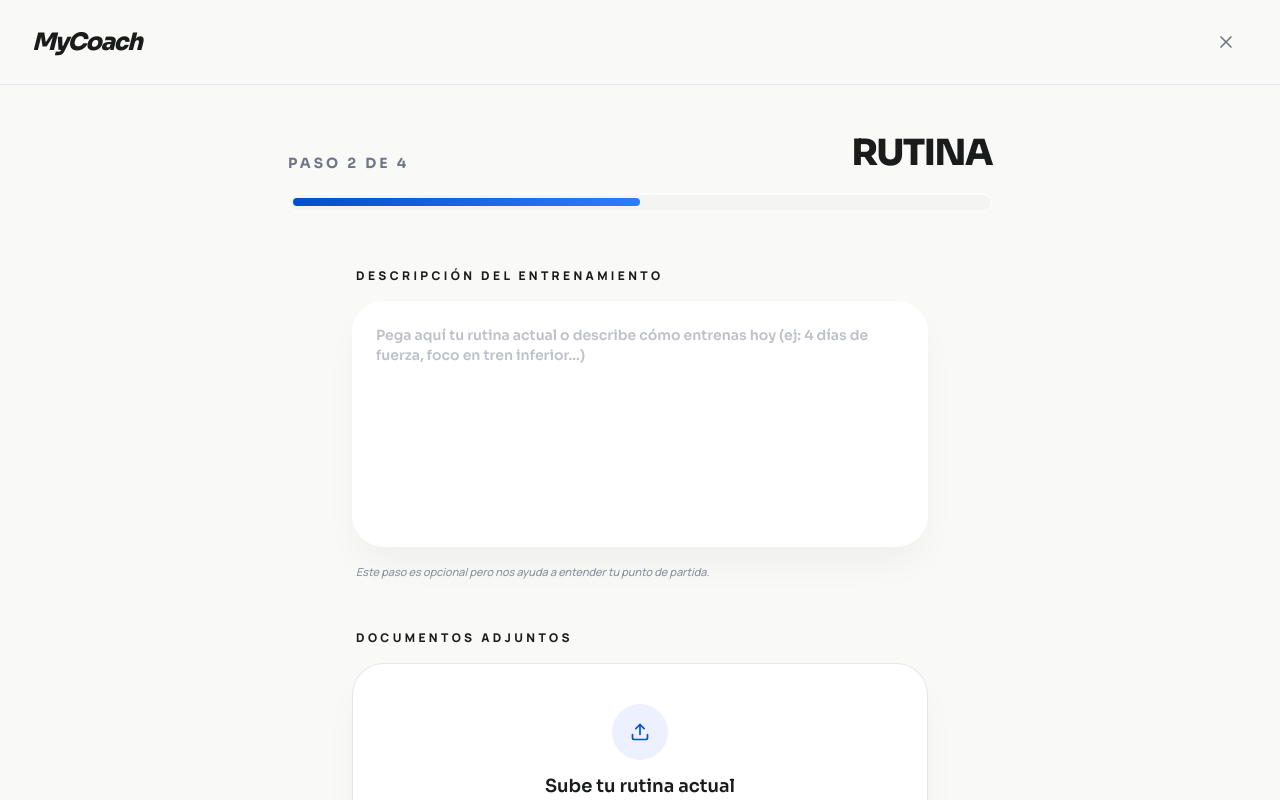
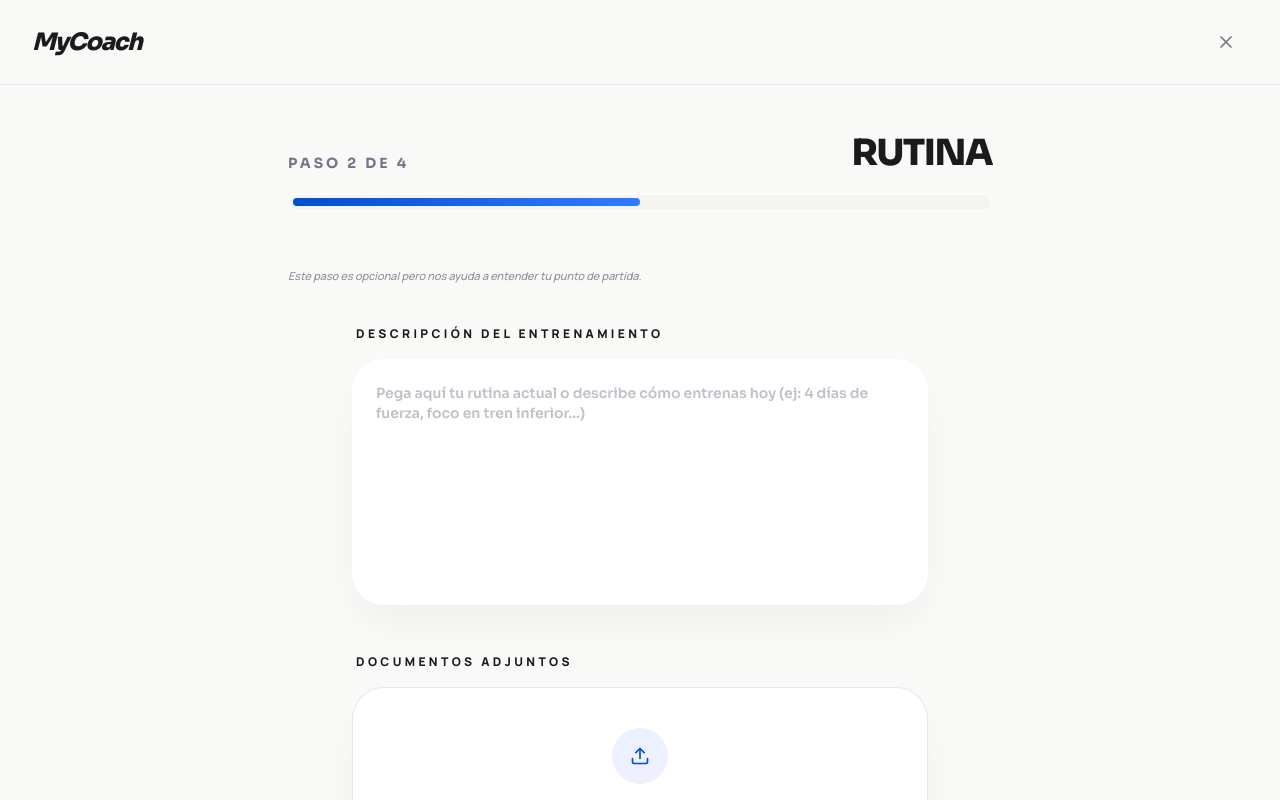
Before and after one commit to vicalbahaca/MyCoach, a Next.js app: page /plan in a window 1280 px wide. Both pictures are taken after a click on the button "CONTINUAR". Shown: the top 800 px of the page. Built offline with nearby package versions, Linux system fonts and the light colour scheme.

Commit message:
Move optional step note below progress

```diff
--- a/src/components/routine-builder.tsx
+++ b/src/components/routine-builder.tsx
@@ -687,6 +687,12 @@ export function RoutineBuilder() {
             totalSteps={VISIBLE_STEP_TOTAL}
           />
 
+          {step === 2 ? (
+            <p className="mb-10 max-w-xl text-[11px] font-medium italic leading-relaxed text-[var(--form-muted)]/80">
+              Este paso es opcional pero nos ayuda a entender tu punto de partida.
+            </p>
+          ) : null}
+
           <div className="space-y-12">
             {step === 1 ? (
               <div className="space-y-10">
@@ -793,9 +799,6 @@ export function RoutineBuilder() {
                       value={profile.currentRoutineText || profile.currentTraining || ""}
                     />
                   </div>
-                  <p className="pl-1 text-[11px] font-medium italic leading-relaxed text-[var(--form-muted)]/80">
-                    Este paso es opcional pero nos ayuda a entender tu punto de partida.
-                  </p>
                 </section>
 
                 <section className="space-y-4">
```
